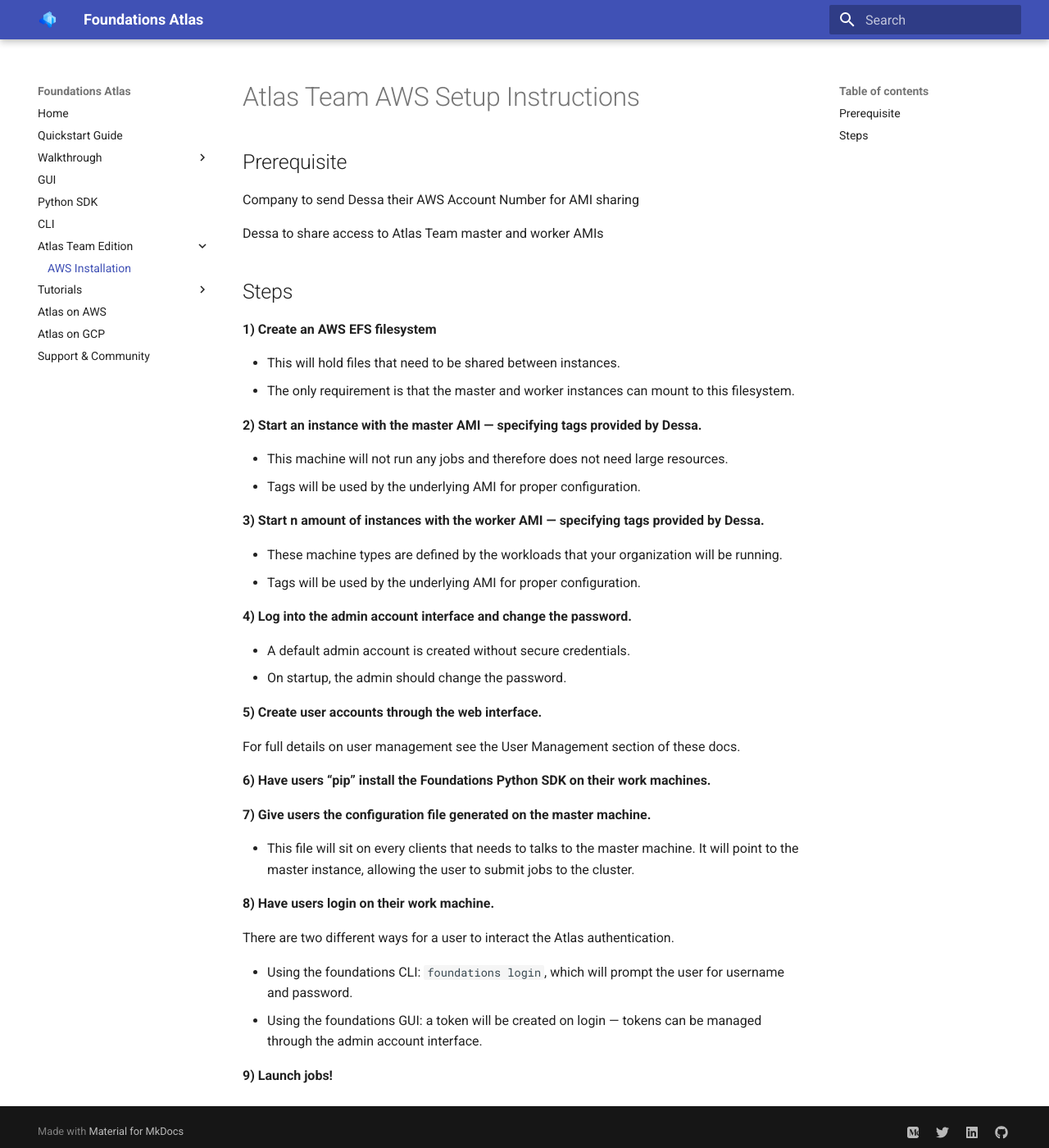
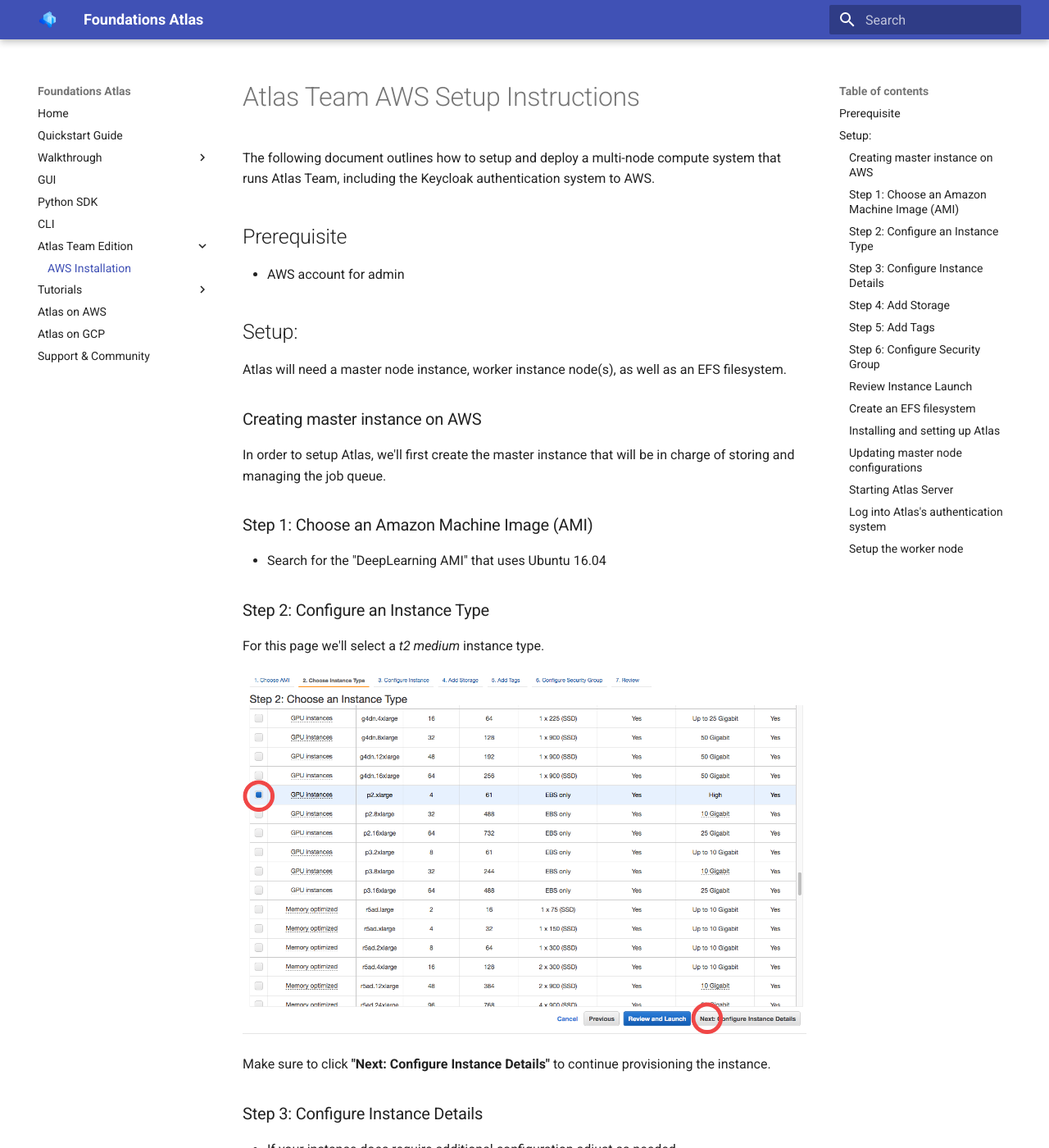
Before and after one commit to DeepLearnI/atlas-ce-docs, an MkDocs documentation site: the page built from docs/api_docs/sources/team/aws-installation.md, in a window 1280 px wide and 1400 px high. Shown: the whole window at 82% size. Built offline with MkDocs 1.6.1 and Material for MkDocs 9.7.7, drawn with Linux system fonts in a browser that asks for light colours; some of the changed text lies outside the part shown.

Commit message:
[PL CZ] docs for atlas-team setup

```diff
--- a/docs/api_docs/sources/team/aws-installation.md
+++ b/docs/api_docs/sources/team/aws-installation.md
@@ -1,47 +1,179 @@
 # Atlas Team AWS Setup Instructions
 
+The following document outlines how to setup and deploy a multi-node compute system that runs Atlas Team, including the Keycloak authentication system to AWS.
+
 ## Prerequisite
-Company to send Dessa their AWS Account Number for AMI sharing
+* AWS account for admin
 
-Dessa to share access to Atlas Team master and worker AMIs
+## Setup:
 
-## Steps
+Atlas will need a master node instance, worker instance node(s), as well as an EFS filesystem.
 
-**1) Create an AWS EFS filesystem**
+### Creating master instance on AWS
 
-* This will hold files that need to be shared between instances.
-* The only requirement is that the master and worker instances can mount to this filesystem.
+In order to setup Atlas, we'll first create the master instance that will be in charge of storing and managing the job queue.
 
-**2) Start an instance with the master AMI — specifying tags provided by Dessa.**
+### Step 1: Choose an Amazon Machine Image (AMI)
 
-* This machine will not run any jobs and therefore does not need large resources.
-* Tags will be used by the underlying AMI for proper configuration.
+* Search for the "DeepLearning AMI" that uses Ubuntu 16.04
 
-**3) Start n amount of instances with the worker AMI — specifying tags provided by Dessa.**
+### Step 2: Configure an Instance Type
 
-* These machine types are defined by the workloads that your organization will be running.
-* Tags will be used by the underlying AMI for proper configuration.
+For this page we'll select a *t2 medium* instance type.
 
-**4) Log into the admin account interface and change the password.**
+![Instance type](../assets/images/aws-instance-type.png)
 
-* A default admin account is created without secure credentials.
-* On startup, the admin should change the password.
+Make sure to click **"Next: Configure Instance Details"** to continue provisioning the instance.
 
-**5) Create user accounts through the web interface.**
+### Step 3: Configure Instance Details
 
-For full details on user management see the User Management section of these docs.
+* If your instance does require additional configuration adjust as needed
+* Otherwise there are no changes needed here, just click **"Next: Add Storage"**
 
-**6) Have users “pip” install the Foundations Python SDK on their work machines.**
+### Step 4: Add Storage
 
-**7) Give users the configuration file generated on the master machine.**
+We recommend increasing the size of your storage to at least 250GB. Adjust as needed for your expected data.
 
-* This file will sit on every clients that needs to talks to the master machine. It will point to the master instance, allowing the user to submit jobs to the cluster.
+![Add storage](../assets/images/aws-add-storage.png)
 
-**8) Have users login on their work machine.**
+### Step 5: Add Tags
 
-There are two different ways for a user to interact the Atlas authentication.
+* No changes, just click **Next: Configure Security Group**
 
-* Using the foundations CLI: `foundations login`, which will prompt the user for username and password.
-* Using the foundations GUI: a token will be created on login — tokens can be managed through the admin account interface.
+### Step 6: Configure Security Group
 
-**9) Launch jobs!**
+Next, we'll create a new security group to allow for Atlas to securely use a few different ports on our instance. Specifically to allow the GUI, REST API, and archive server.
+
+To allow for this add the following 4 new rules:
+
+* Type: `NFS`, port: `2049`, source: `<Name of security group>`
+* Type: `Custom TCP`, port: `5555`, source: `My IP`
+* Type: `Custom TCP`, port: `5558`, source: `My IP`
+* Type: `Custom TCP`, port: `8443`, source: `My IP`
+
+![Add storage](../assets/images/atlas-team-security-group.png)
+
+Now, click **Review and Launch** to go review our instance before launching.
+
+### Review Instance Launch
+
+Our instance setup should now look similar to the below.
+
+<!-- ![Review](../assets/images/aws-review-instance-launch.png) -->
+
+
+* Click "Launch" which should then ask you to create a new key pair
+* Select "Create a new key pair" and give it the name "atlas-team" (note: if you've already used this key name before you can either re-use of, or create another unique key name)
+* Download the key pair
+* Click "Launch Instances"
+* It should then redirect you to the Launch Status page
+* Beside "The following instance launches have been initiated" you should see your new instance ID. Click the ID to go to the **Instances** page
+* You can find the public IPv4 address of the instance in the lower **Description** panel.
+
+![aws now launching](../assets/images/aws-now-launching.png)
+
+You should then be able to use your downloaded `.pem` key to then SSH into the instance to check that everything is setup.
+
+Run `chmod 400 <key_name>.pem` on your key before SSH'ing to give it the proper permissions. We also recommend that you move the key to your `~/.ssh/` directory.
+
+
+### Create an EFS filesystem
+
+We'll also need to setup an EFS filesystem that we can use as a central storage location.
+
+* When configuring the EFS filesystem for each availability zone add it to the security group that was  previously created and added to the master instance.
+* After creation it will provide a few commands that will mount the filesystem. You'll need the `sudo mount -t nfs4...` command in a few steps, so either copy it or keep this tab open for easy access.
+
+![efs creation](../assets/images/atlas-team-efs.png)
+
+### Installing and setting up Atlas
+
+The following outlines how to setup Atlas on the master node:
+
+* SSH into the master instance `ssh -i /path/to/key/<key_name>.pem  ubuntu@ipv4.of.ec2.instance`
+
+* Download the installer onto the instance (both the atlas_installer.py and atlas_team.tgz)
+
+* Create a conda environment: `conda create -y -n atlas-team python=3.6.8`
+
+* Activate the conda environment `conda activate atlas-team`
+
+* Run the installer: `python atlas_installer.py -dl`
+
+* Backup `~/.foundations` directory: `cp -r ~/.foundations ~/.BACK_foundations`
+
+* Mount the EFS system to `~/.foundations`. Do this by using the mount command that was provided after creating the EFS filesytem: `sudo mount -t nfs4 -o nfsvers=4.1,rsize=1048576,wsize=1048576,hard,timeo=600,retrans=2,noresvport fs-b563e834.efs.us-east-1.amazonaws.com:/ ~/.foundations`
+
+* Copy the content of the backed-up directory back (cp -r ~/.BACK_foundations/* ~/.foundations)
+
+* Create a directory as follows: `mkdir ~/f9s_work_dir`
+
+### Updating master node configurations
+
+**~/.foundations/config/local_docker_scheduler/database.config.yaml**
+
+* Update to use the Master nodes Private IP in all 4 `host` fields and `5556` in all `port` fields
+
+**~/.foundations/config/local_docker_scheduler/tracker_client_plugins.yaml**
+
+* Update to use the Master nodes Private IP in the `host` field and `5556` in the `port` field
+
+**~/.foundations/config/local_docker_scheduler/worker_config/execution/default.config.yaml**
+
+* Replace `atlas-ce-tracker` with the Master nodes Private IP and `6379` with `5556`
+
+**~/.foundations/config/local_docker_scheduler/worker_config/submission/scheduler.config.yaml**
+
+* Replace `atlas-ce-local-scheduler` with the Master nodes Private IP and the value for `working_dir_root` to be `/home/ubuntu/f9s_work_dir`
+
+**~/.foundations/config/submission/scheduler.config.yaml**
+
+* Change `working_dir_root` to be `job_store_dir_root`
+
+* Add a field `working_dir_root: /home/ubuntu/f9s_work_dir` at the bottom
+
+### Starting Atlas Server
+
+Set environment variables
+
+* `export HOST_ADDRESS=http://<MASTER-NODE-PRIVATE-IP>:5000/`
+
+* `export REDIS_ADDRESS=<MASTER-NODE-PRIVATE-IP>`
+
+* `export NUM_WORKERS=0`
+
+* Now run `atlas-server start` to start the Atlas server
+
+### Log into Atlas's authentication system
+
+Atlas runs a Keycloak authentication server for managing users and login.
+
+* Login to Keycloak via the admin console: `https://<master_node_external_ip>:8443`. When first spun up the username and password are both `admin`
+
+* We recommend changing the admin password upon first login
+
+
+### Setup the worker node
+
+For our multi-node system, we can spin up as many worker instances as needed. Below we'll walk through setting up on one instance. Repeat as needed.
+
+1. Create a Worker EC2 instance using the Ubuntu 16.04 Deeplearning AMI (p2.xlarge recommended)
+
+2. SSH into the worker instance `ssh -i /path/to/key/<key_name>.pem ubuntu@ipv4.of.ec2.instance`
+
+3. Download the installer onto the instance (both atlas_installer.py and atlas_team.tgz)
+
+4. Create a conda environment: `conda create -y -n atlas-team python=3.6.8`
+
+5. Activate the conda environment: `conda activate atlas-team`
+
+6. Run the installer: `python atlas_installer.py -dl`
+
+7. Mount the EFS system to `~/.foundations`. Do this by using the mount command that was provided after creating the EFS filesytem: `sudo mount -t nfs4 -o nfsvers=4.1,rsize=1048576,wsize=1048576,hard,timeo=600,retrans=2,noresvport fs-b563e834.efs.us-east-1.amazonaws.com:/ ~/.foundations`
+
+8. Set environment variables
+    * `export HOST_ADDRESS=http://<NODES-IP>:5000/`
+    * `export REDIS_ADDRESS=<MASTER-NODE-PRIVATE-IP>`
+    * `export NUM_WORKERS=1`
+
+9. Run `atlas-server start`
```
Also changed, not shown: theme/assets/images/atlas-team-efs.png (added), theme/assets/images/atlas-team-security-group.png (added).
